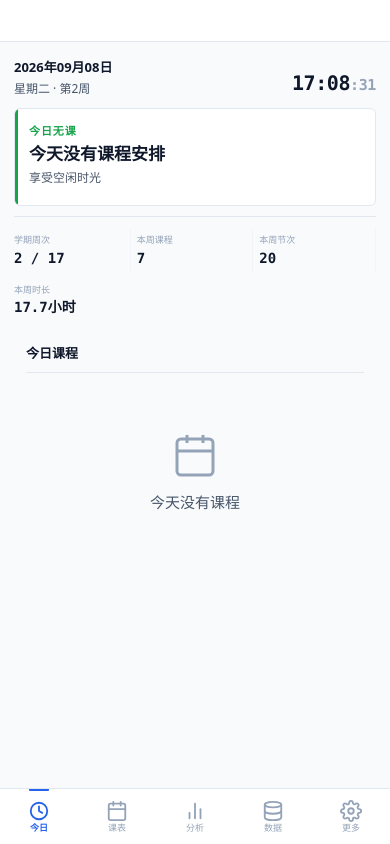
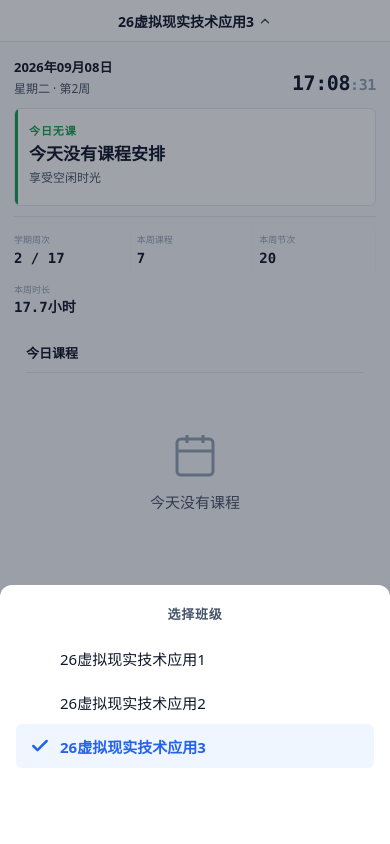
Before and after one commit to 1krar/fjczxnxskcb, a plain HTML site: page index.html in a window 390 px wide. Both pictures are taken after a click on the button "26虚拟现实技术应用3". Drawn offline with Linux system fonts and the light colour scheme.

Commit message:
fix: 移动端班级选择器dropdown被困在header内 — 移出header+移除backdrop-filter

```diff
--- a/css/global.css
+++ b/css/global.css
@@ -101,7 +101,6 @@
   background: var(--color-surface);
   border-bottom: 1px solid var(--color-border);
   height: var(--nav-height);
-  backdrop-filter: saturate(180%) blur(8px);
 }
 
 .app-header-inner {
@@ -544,8 +543,7 @@
   position: sticky;
   top: 0;
   z-index: 150;
-  background: rgba(255, 255, 255, 0.92);
-  backdrop-filter: saturate(180%) blur(10px);
+  background: var(--color-surface);
   border-bottom: 1px solid var(--color-border);
   height: var(--mobile-header-height);
   padding-top: env(safe-area-inset-top, 0px);
@@ -688,7 +686,6 @@
   height: var(--bottom-nav-height);
   padding-bottom: env(safe-area-inset-bottom, 0px);
   z-index: 100;
-  backdrop-filter: saturate(180%) blur(8px);
 }
 
 .bottom-nav-item {
--- a/index.html
+++ b/index.html
@@ -51,10 +51,10 @@
             <span class="mobile-class-name" id="current-class-name-mobile">—</span>
             <svg class="chevron" viewBox="0 0 24 24" fill="none" stroke="currentColor" stroke-width="2.5" stroke-linecap="round" stroke-linejoin="round"><polyline points="6 9 12 15 18 9"></polyline></svg>
           </button>
-          <div class="mobile-class-dropdown" id="class-selector-dropdown-mobile"></div>
         </div>
       </div>
     </header>
+    <div class="mobile-class-dropdown mobile-only" id="class-selector-dropdown-mobile"></div>
 
     <main class="page-container">
       <div class="page-view" id="view-today"></div>
```
